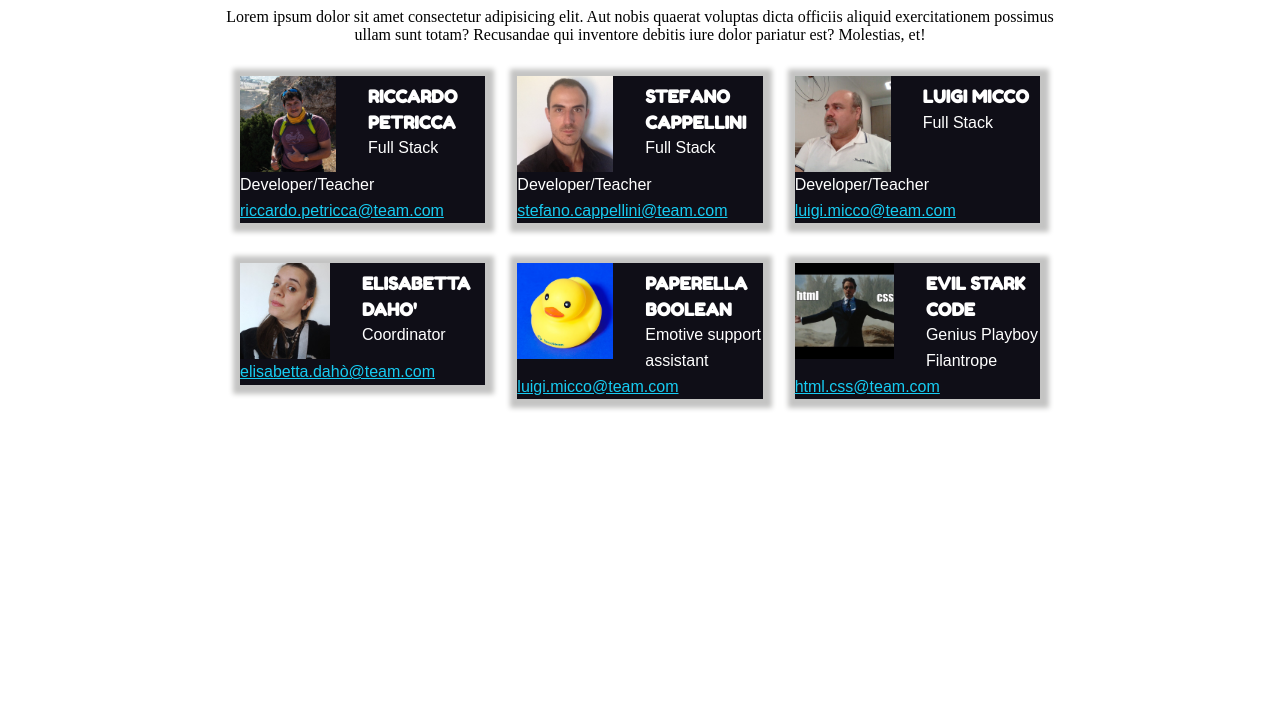
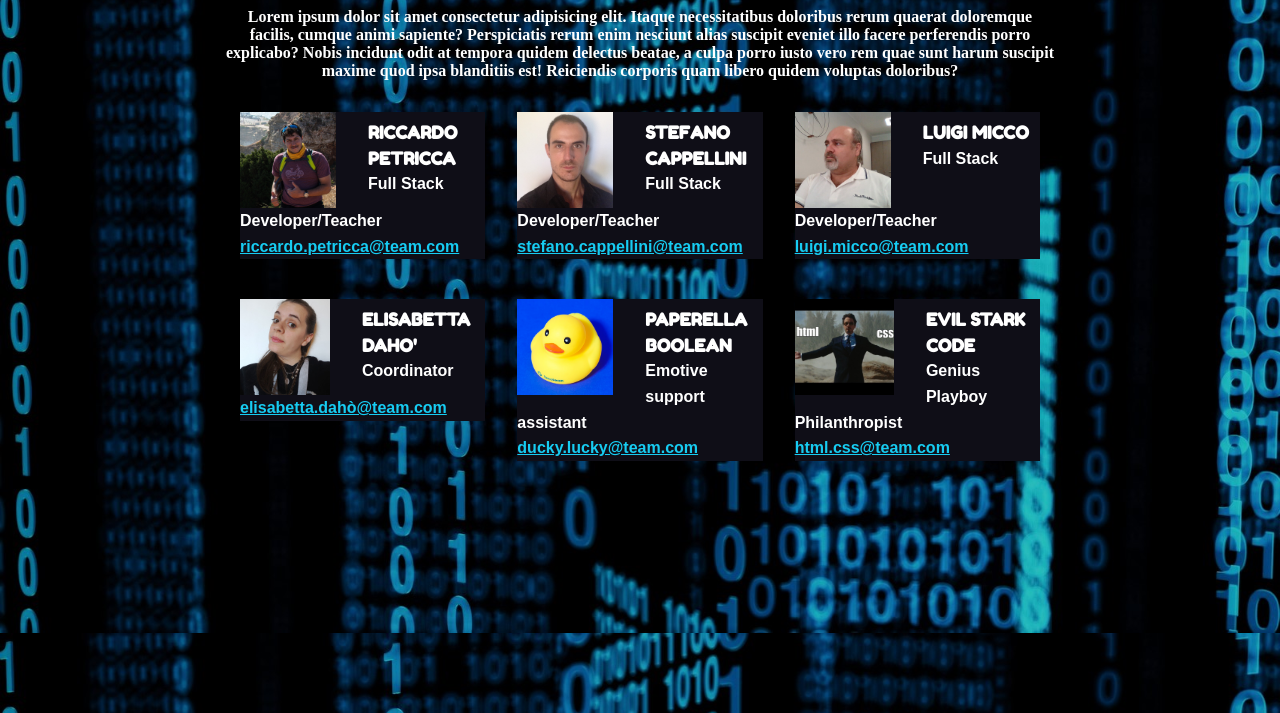
Before and after one commit to GiadaGallitto/html-css-float-cards, a plain HTML site: page index.html in a window 1280 px wide. Shown: the part 87-800 px from the top of the page. Drawn offline with Linux system fonts and the light colour scheme.

Commit message:
Add background and fix code

```diff
--- a/css/style.css
+++ b/css/style.css
@@ -4,10 +4,16 @@
     box-sizing: border-box;
 }
 
+body{
+    background-image: url(../img/wallpaper.jpg);
+    background-size: cover;
+}
+
 .container{
     width: 65%;
     margin: 2rem auto;
-    /* background-color: aquamarine; */
+    color: white;
+    font-weight: bolder;
 }
 
 header{
@@ -38,7 +44,14 @@ h1{
     font-size: 1rem;
     margin: 0 1rem 2.5rem 1rem;
     float: left;
-    box-shadow: 1px 1px 5px 8px #c4c4c3;
+}
+
+section.columns article:nth-child(4){
+    clear: left;
+}
+
+.col:hover{
+    box-shadow: 1px 1px 5px 8px #06447d;
 }
 
 article>img{
--- a/index.html
+++ b/index.html
@@ -12,12 +12,16 @@
     </head>
 
     <body>
+
+        <!-- Title and text -->
         <header class="container">
             <h1>Incontriamo il nostro Team</h1>
-            <p>Lorem ipsum dolor sit amet consectetur adipisicing elit. Aut nobis quaerat voluptas dicta officiis aliquid exercitationem possimus ullam sunt totam? Recusandae qui inventore debitis iure dolor pariatur est? Molestias, et!</p>
+            <p>Lorem ipsum dolor sit amet consectetur adipisicing elit. Itaque necessitatibus doloribus rerum quaerat doloremque facilis, cumque animi sapiente? Perspiciatis rerum enim nesciunt alias suscipit eveniet illo facere perferendis porro explicabo?
+            Nobis incidunt odit at tempora quidem delectus beatae, a culpa porro iusto vero rem quae sunt harum suscipit maxime quod ipsa blanditiis est! Reiciendis corporis quam libero quidem voluptas doloribus?</p>
         </header>
 
         <main class="container">
+            <!-- Team Cols -->
             <section class="columns clearfix">
                 <article class="col ">
                     <img src="./img/riccardo.jpeg" alt="Riccardo photo">
@@ -46,7 +50,7 @@
                     </div>
                 </article>
 
-                <article class="col clearfix">
+                <article class="col clearfix" id="left">
                     <img src="./img/elisabetta.jpeg" alt="elisabetta photo">
                     <div class="text-col">
                         <h2>ELISABETTA DAHO'</h2>
@@ -60,7 +64,7 @@
                     <div class="text-col">
                         <h2>PAPERELLA BOOLEAN</h2>
                         <p>Emotive support assistant</p>
-                        <a href="www.boolean.com">luigi.micco@team.com</a>
+                        <a href="www.boolean.com">ducky.lucky@team.com</a>
                     </div>
                 </article>
 
@@ -68,15 +72,10 @@
                     <img src="./img/meme.jpg" alt="meme photo">
                     <div class="text-col">
                         <h2>EVIL STARK CODE</h2>
-                        <p>Genius Playboy Filantrope</p>
+                        <p>Genius Playboy Philanthropist</p>
                         <a href="www.boolean.com">html.css@team.com</a>
                     </div>
                 </article>
-
-            </section>
-
-            <section>
-
             </section>
         </main>
     </body>
```
Also changed, not shown: img/wallpaper.jpg (added).
